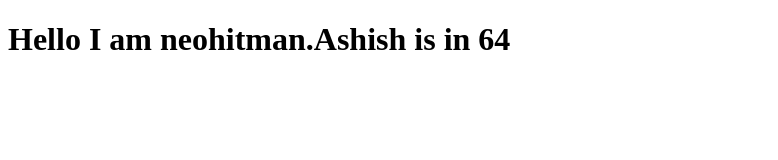
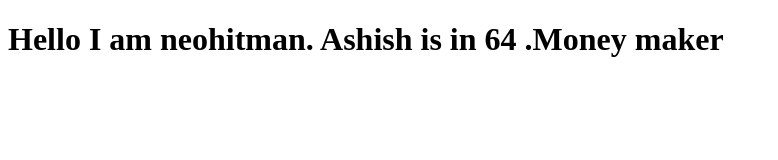
Before and after one commit to neohitman/Portfolio, a plain HTML site: page index.html in a window 1280 px wide. Shown: the whole page, without its empty margins (0-778 px from the left). Drawn offline with Linux system fonts and the light colour scheme.

Commit message:
Update index.html

```diff
--- a/index.html
+++ b/index.html
@@ -5,6 +5,6 @@
     <title></title>
   </head>
   <body>
-  <h1>Hello I am neohitman.Ashish is in 64</h1>
+  <h1>Hello I am neohitman. Ashish is in 64 .Money maker</h1>
   </body>
 </html>
```
